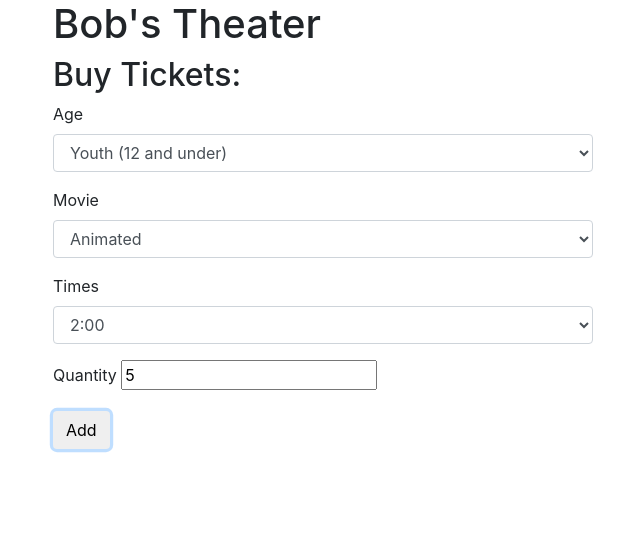
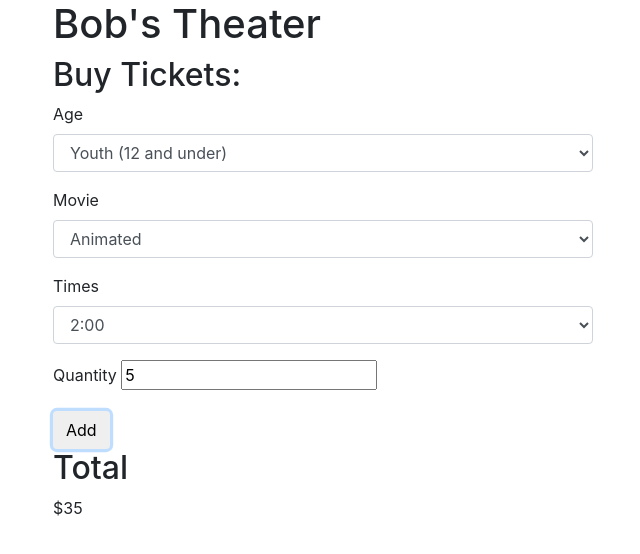
Before and after one commit to dowdm/movie-ticket, a plain HTML site: page index.html in a window 1280 px wide. Both pictures are taken after typing "5" into the empty fields and a click on the button "Add". Shown: the whole page, without its empty margins (32-672 px from the left). Drawn offline with nearby package versions, Linux system fonts and the light colour scheme.

Commit message:
add calculate method for object and show it on webpage

```diff
--- a/css/styles.css
+++ b/css/styles.css
@@ -0,0 +1,3 @@
+#total {
+  display:none;
+}
--- a/index.html
+++ b/index.html
@@ -49,23 +49,11 @@
 
             <button type="submit" class="btn">Add</button>
           </form>
-<!--
-          <h2>Contacts:</h2>
-          <ul id="contacts">
-
-          </ul>
-        </div>
-        <div class="col-md-6">
-        <div id="show-contact">
-          <h2></h2>
-
-          <p>First name: <span class="first-name"></span></p>
-          <p>Last name: <span class="last-name"></span></p>
-          <p>Addresses:</p>
-            <ul id="addresses">
-
-            </ul>
-        </div> -->
+          <div id="total">
+            <h2>Total</h2>
+            <p>
+            </p>
+          </div>
         </div>
       </div>
     </div>
--- a/js/scripts.js
+++ b/js/scripts.js
@@ -43,7 +43,9 @@ $(function() {
     var userDiscount = discount(inputAge, inputTime);
     var userPrice = 10;
     var newOrder = new Order(inputTitle, inputTime, userPrice, inputQuantity, userDiscount);
-
+    $("#total p").text("$" + newOrder.calculate());
+    $("#total").show();
+    // var total = function()+=new
     console.log(newOrder.calculate());
     console.log(userDiscount);
 
```
